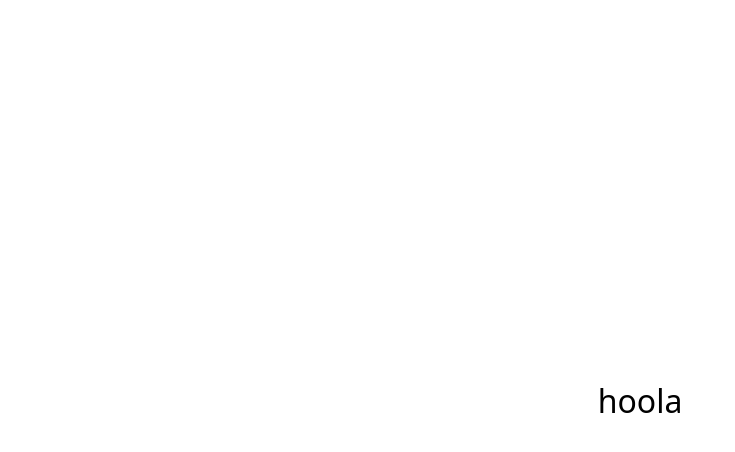
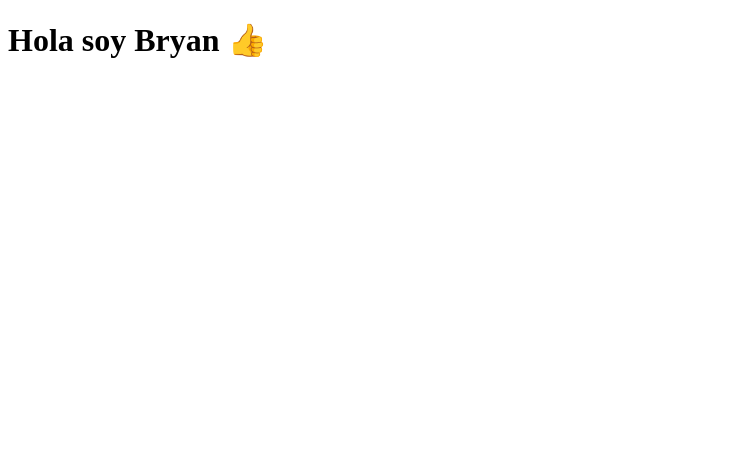
Before and after one commit to bryanfpp/actions-ejemplo, a plain HTML site: page index.html in a window 1280 px wide. Shown: the whole page, without its empty margins (0-735 px from the left). Drawn offline with Linux system fonts and the light colour scheme.

Commit message:
Agregre pagina

```diff
--- a/index.html
+++ b/index.html
@@ -1,22 +1,12 @@
-<!doctype html>
-<html lang="es">
+<!DOCTYPE html>
+<html lang="en">
 <head>
-  <meta charset="utf-8">
-  <title>hoola</title>
-  <meta name="viewport" content="width=device-width,initial-scale=1">
-  <style>
-    /* Sin elementos extra: cuerpo vacío salvo el texto */
-    html,body { height:100%; margin:0; }
-    body {
-      display:flex;
-      align-items:center;
-      justify-content:center;
-      font-family:system-ui, -apple-system, "Segoe UI", Roboto, "Helvetica Neue", Arial;
-      font-size:2rem;
-    }
-  </style>
+    <meta charset="UTF-8">
+    <meta http-equiv="X-UA-Compatible" content="IE=edge">
+    <meta name="viewport" content="width=device-width, initial-scale=1.0">
+    <title>My site</title>
 </head>
 <body>
-  hoola
+    <h1>Hola soy Bryan 👍</h1>
 </body>
 </html>
```
Also changed, not shown: 1 other file.
